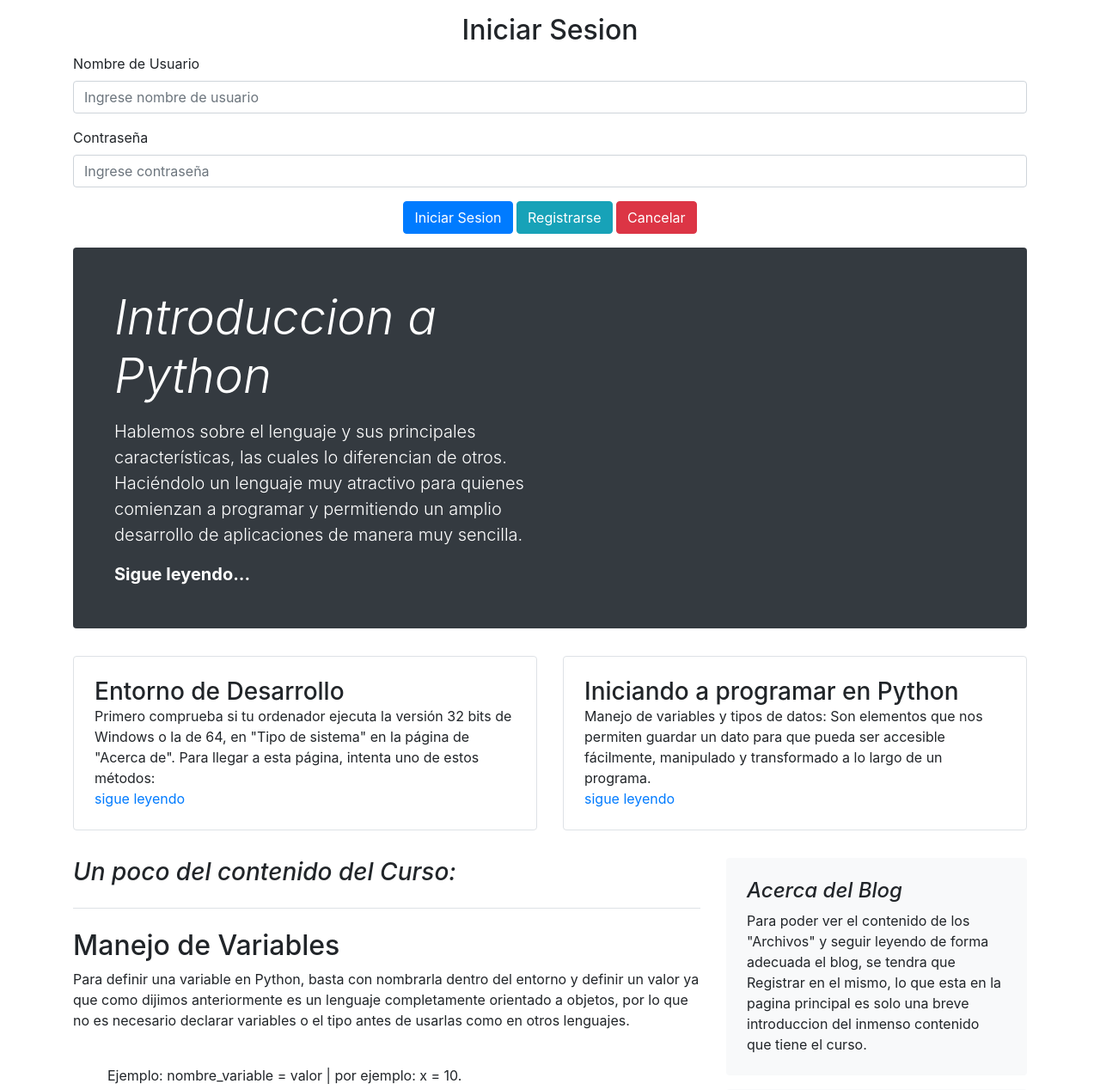
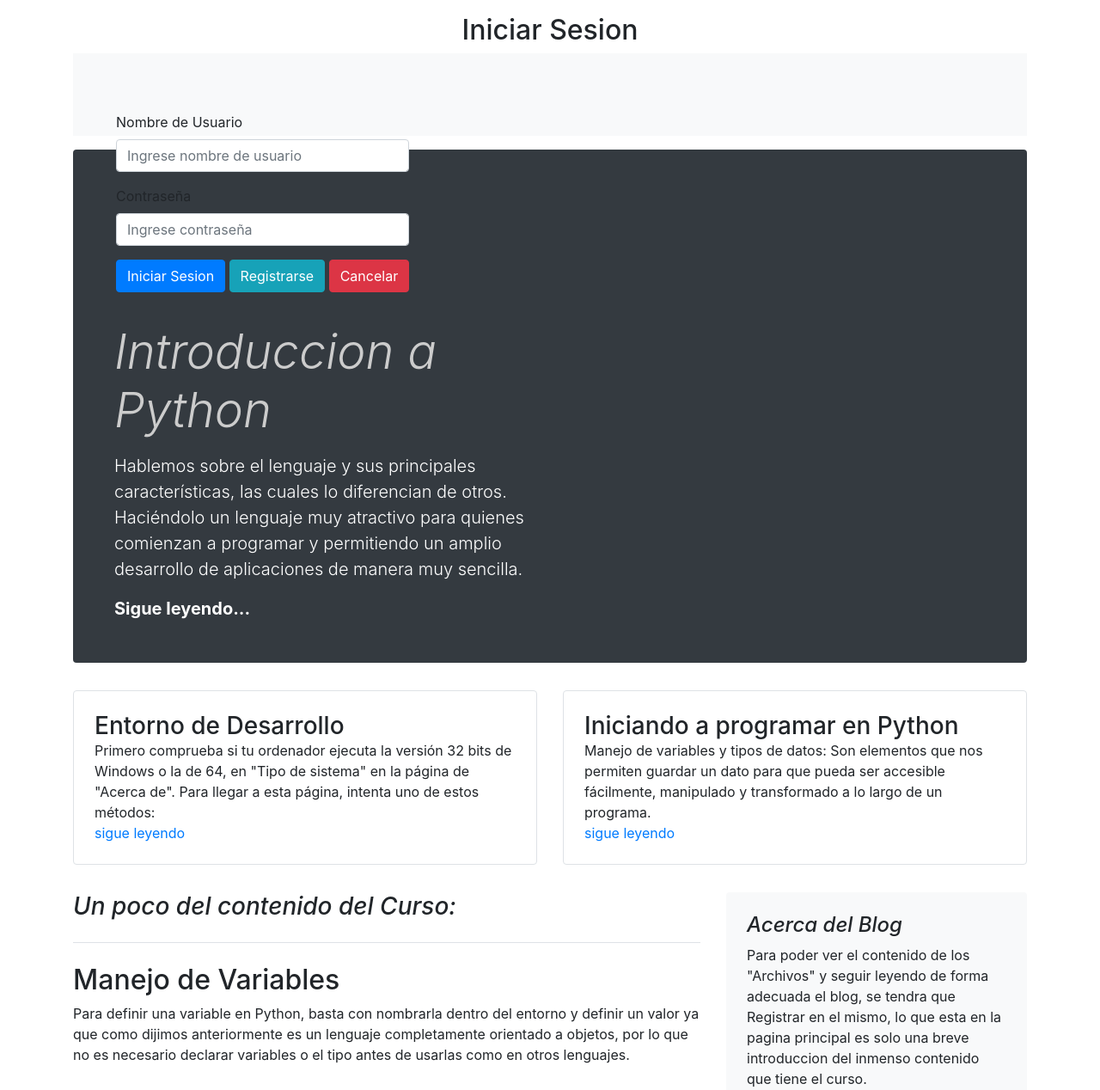
Before and after one commit to Rataricc/InfoPython, a Django app: page /login/ in a window 1280 px wide. Shown: the top 1268 px of the page at 86% size. Run offline with Django 4.2, Linux system fonts and the light colour scheme; some libraries are stand-ins or nearby versions.

Commit message:
Modifique login.html

```diff
--- a/src/templates/base/base.html
+++ b/src/templates/base/base.html
@@ -61,7 +61,7 @@
 
 		<div class="jumbotron p-4 p-md-5 text-white rounded bg-dark">
 			<div class="col-md-6 px-0">
-				<h1 class="display-4 font-italic"><font style="vertical-align: inherit;"><font style="vertical-align: inherit;">Introduccion a Python</font></font></h1>
+				<h1 class="display-4 font-italic"><font style="vertical-align: inherit;"><font style="vertical-align: inherit; color: #CCC;">Introduccion a Python</font></font></h1>
 				<p class="lead my-3">
 					<font style="vertical-align: inherit;">
 						<font style="vertical-align: inherit;">Hablemos sobre el lenguaje y sus principales características, las cuales lo diferencian de otros. Haciéndolo un lenguaje muy atractivo para quienes comienzan a programar y permitiendo un amplio desarrollo de aplicaciones de manera muy sencilla.</font>
--- a/src/templates/login.html
+++ b/src/templates/login.html
@@ -4,7 +4,16 @@
 	<center>
 		<h2>Iniciar Sesion</h2>
 	</center>
+	<div class="album py-5 bg-light">
+		<div class="container">
+			<!--En esta linea iba un div class "row" cambia de posicion el formulario y su pone hacia la izquierda-->
+			<!--Cambie por un left y tambien cambio el form de registro de users-->
+			<div class="left">
+				<div class="bd-example">
+					<div class="col">
 						<form method="POST">{% csrf_token %}
+							<div class="card-body">
+								<div class="form-group">
 									<div class="mb-3">
 										<label for="exampleInputEmail1" class="form-label">Nombre de Usuario</label>
 										<input type="text" class="form-control" id="exampleInputEmail1" aria-describedby="emailHelp" placeholder="Ingrese nombre de usuario" id="username" name="username">
@@ -19,5 +28,12 @@
 										<a class="btn btn-info" href="{% url 'usuarios:registro' %}">Registrarse</a>
 										<a class="btn btn-danger" href="{% url 'principal' %}">Cancelar</a>
 									</center>
+								</div>
+							</div>
 						</form>
+					</div>
+				</div>
+			</div>
+		</div>
+	</div>
 {% endblock contenido %}
```
Lines whose indentation alone changed are shown as unchanged.
